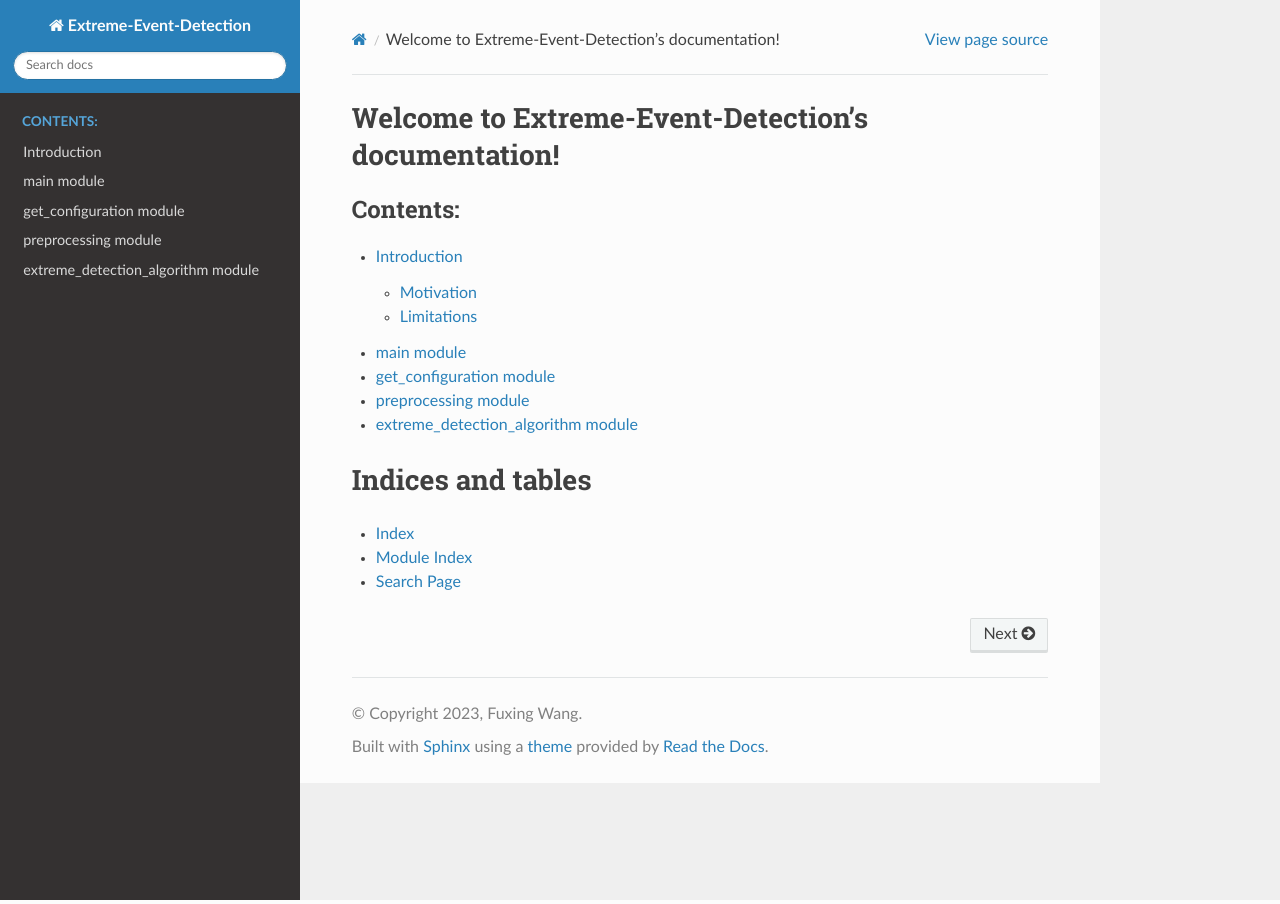
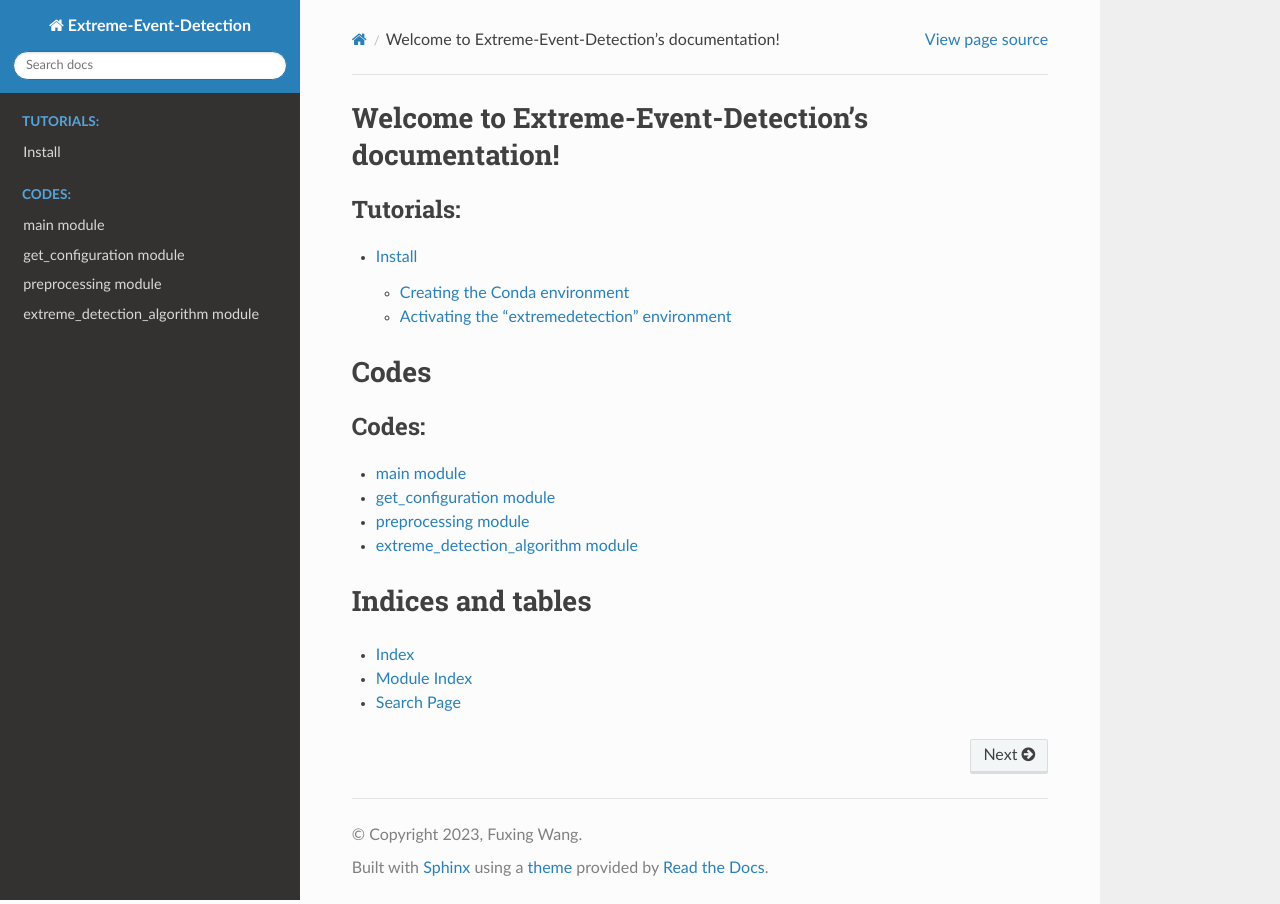
Before and after one commit to fuxingwang2018/extreme-event-detection, a Sphinx documentation site: the page built from docs/source/index.rst, in a window 1280 px wide. Built offline with Sphinx 7.4.7 and the Read the Docs theme 2.0.0, drawn with Linux system fonts in a browser that asks for light colours.

Commit message:
Add installation.rst.

```diff
--- a/docs/source/index.rst
+++ b/docs/source/index.rst
@@ -8,9 +8,18 @@ Welcome to Extreme-Event-Detection's documentation!
 
 .. toctree::
    :maxdepth: 2
-   :caption: Contents:
+   :caption: Tutorials:
 
-   intro
+   installation
+
+
+Codes
+=====
+
+.. toctree::
+   :maxdepth: 2
+   :caption: Codes:
+
    main
    get_configuration
    preprocessing
--- /dev/null
+++ b/docs/source/installation.rst
@@ -0,0 +1,30 @@
+Install
+=======
+
+Creating the Conda environment
+------------------------------
+
+1. Install `Miniconda <https://conda.io/projects/conda/en/latest/user-guide/install/linux.html>`_
+2. Activate `conda` in Miniconda first using `conda activate` or `source ~/miniconda3/bin/activate`.
+3. Run the following command:
+
+.. code-block:: bash
+
+    conda env create -f environment.yml
+
+
+4. Make sure that you see "extremedetection" in the output when you ask for a list of all available environments:
+
+.. code-block:: bash
+
+    conda env list
+
+
+Activating the "extremedetection" environment
+---------------------------------------------
+
+Run the following:
+
+.. code-block:: bash
+
+    conda activate extremedetection
```
